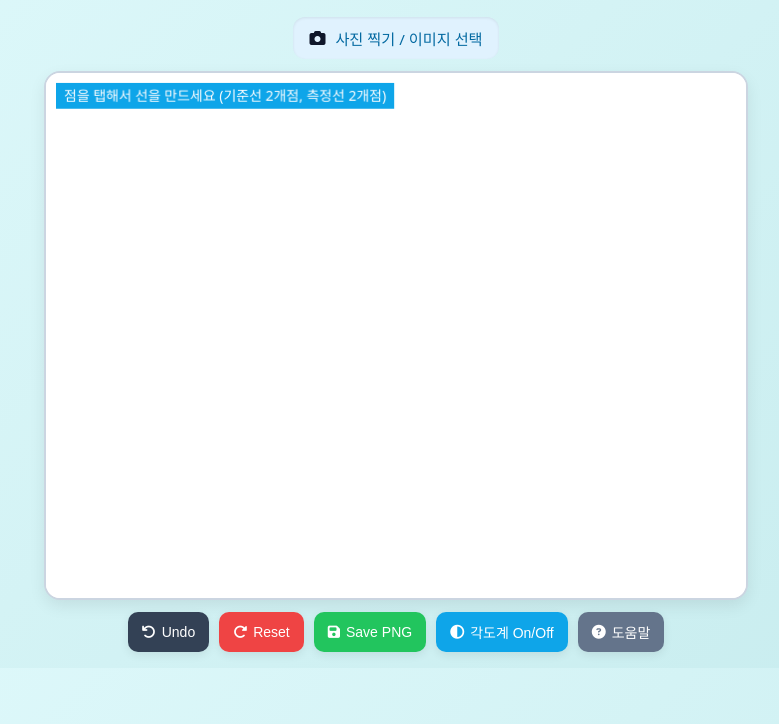
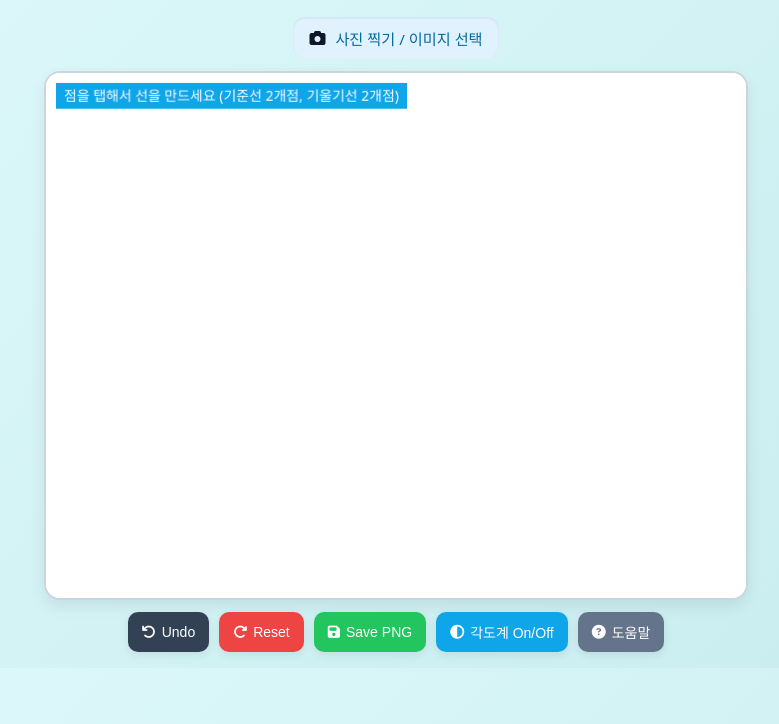
Before and after one commit to Kkamnyang2/torticollis-angle, a plain HTML site: page index.html in a window 1280 px wide. Shown: the part 76-800 px from the top of the page, without its empty margins (244-1023 px from the left). Drawn offline with Linux system fonts and the light colour scheme.

Commit message:
complete.html

```diff
--- a/index.html
+++ b/index.html
@@ -145,7 +145,7 @@
       if (pts.length === 2){
         return `기준선 설정됨 (점 2개)`;
       }
-      return `점을 탭해서 선을 만드세요 (기준선 2개점, 측정선 2개점)`;
+      return `점을 탭해서 선을 만드세요 (기준선 2개점, 기울기선 2개점)`;
     }
 
     // ===== 그리기 =====
```
